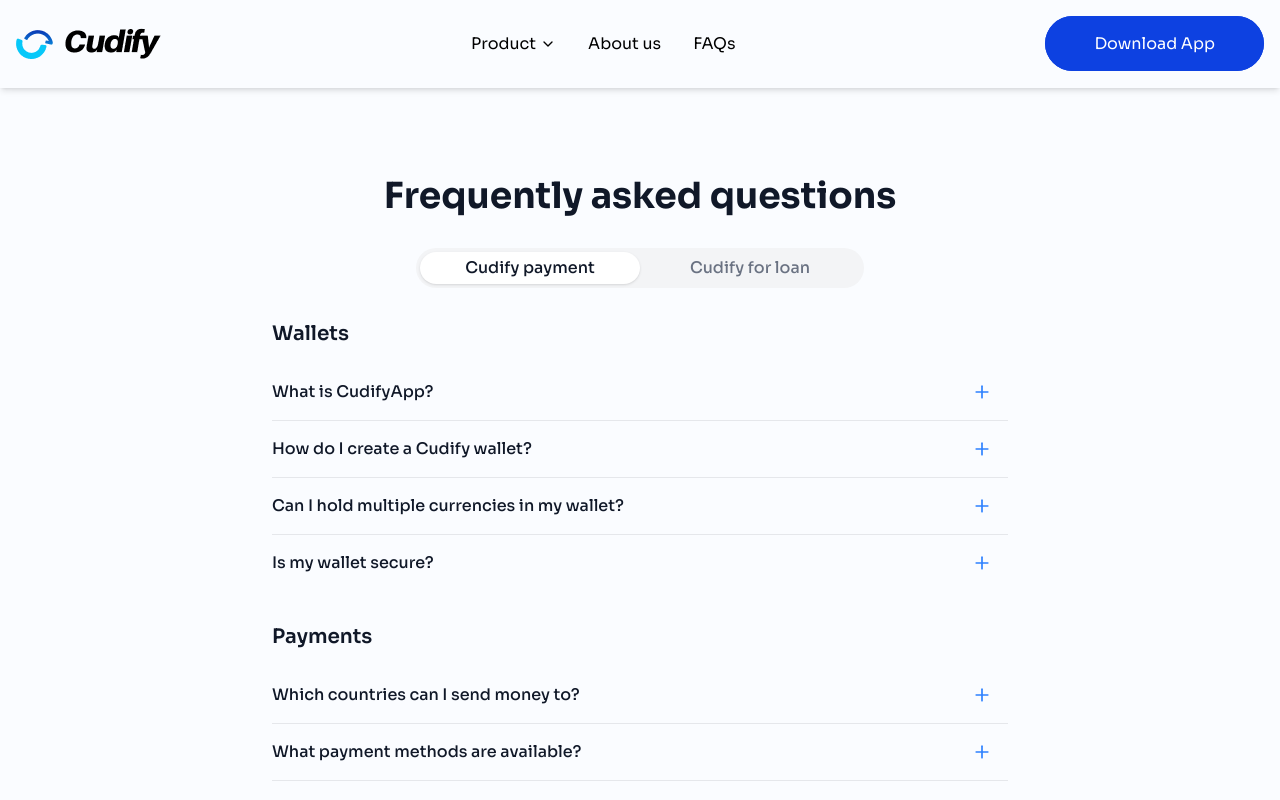
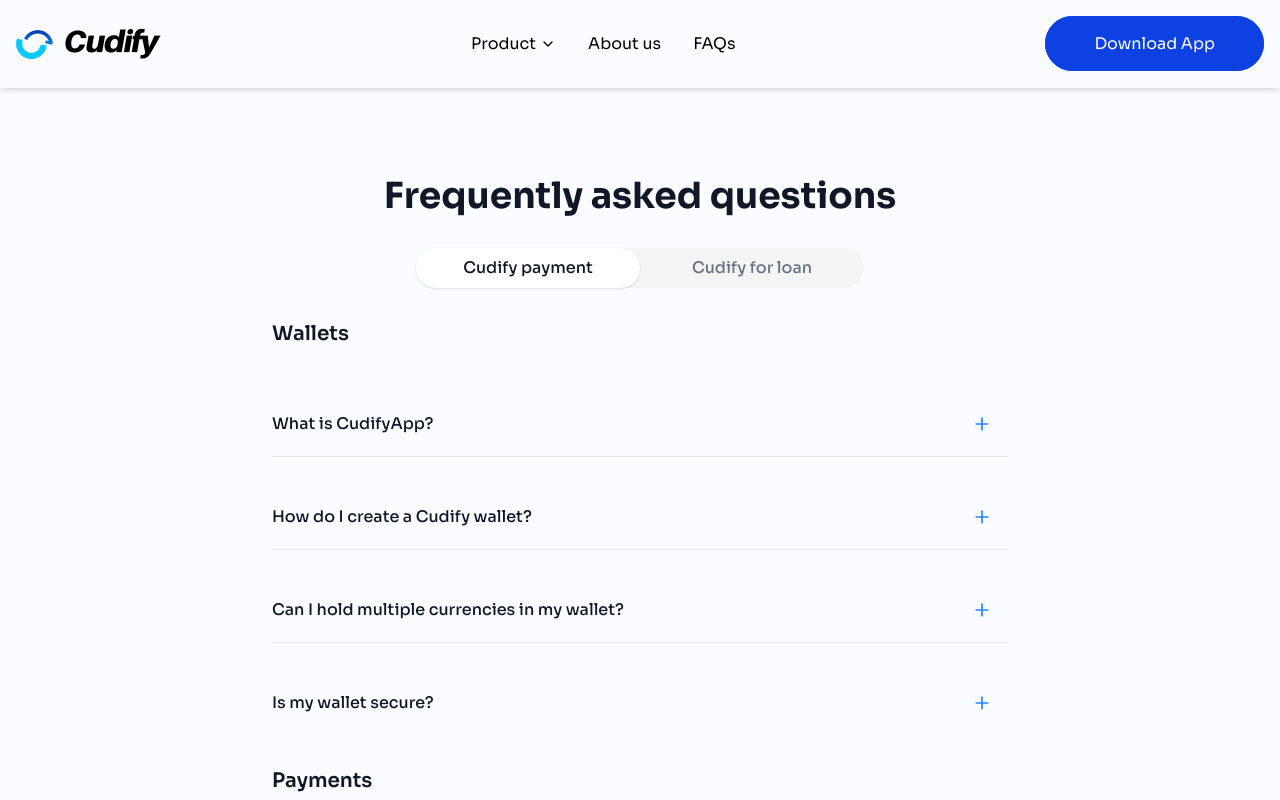
Before and after one commit to Joesef127/cudify, a React (Vite) app: page /faq in a window 1280 px wide. Shown: the top 800 px of the page. Built offline with nearby package versions, Linux system fonts and the light colour scheme.

Commit message:
chore: adjusted spacing in faq

```diff
--- a/index.html
+++ b/index.html
@@ -2,7 +2,7 @@
 <html lang="en">
   <head>
     <meta charset="UTF-8" />
-    <link rel="icon" type="image/svg+xml" href="/public/cudify_logo.png" />
+    <link rel="icon" type="image/svg+xml" href="/cudify_logo.png" />
     <meta name="viewport" content="width=device-width, initial-scale=1.0" />
     <title>Cudify</title>
   </head>
--- a/src/pages/FAQ.tsx
+++ b/src/pages/FAQ.tsx
@@ -38,7 +38,7 @@
               className="border-b border-gray-200 last:border-b-0"
             >
               <button
-                className="w-full py-3 sm:py-4 flex items-center justify-between text-left focus:outline-none hover:bg-gray-50 px-2 -mx-2 rounded"
+                className="w-full pt-12 pb-5 flex items-center justify-between text-left focus:outline-none hover:bg-gray-50 px-2 -mx-2 rounded"
                 onClick={() => toggleFAQ(tab, categoryIndex, itemIndex)}
               >
                 <span className="text-gray-900 font-medium text-sm sm:text-base pr-4">
@@ -78,10 +78,10 @@
 
         {/* Tabs */}
         <div className="w-full max-w-md mx-auto mb-6 sm:mb-8" data-aos="fade-left">
-          <div className="inline-flex h-9 sm:h-10 items-center justify-center rounded-full bg-gray-100 p-1 text-gray-500 w-full">
+          <div className="inline-flex h-9 sm:h-10 items-center justify-center rounded-full bg-gray-100 py-3 text-gray-500 w-full">
             <button
               onClick={() => setActiveTab("payment")}
-              className={`inline-flex items-center justify-center whitespace-nowrap rounded-full px-2 sm:px-3 py-1 text-sm sm:text-base font-medium transition-all w-1/2 ${
+              className={`inline-flex items-center justify-center whitespace-nowrap rounded-full px-2 sm:px-3 py-2 text-sm sm:text-base font-medium transition-all w-1/2 ${
                 activeTab === "payment"
                   ? "bg-white text-gray-900 shadow-sm"
                   : "text-gray-500 hover:text-gray-900"
@@ -91,7 +91,7 @@
             </button>
             <button
               onClick={() => setActiveTab("loan")}
-              className={`inline-flex items-center justify-center whitespace-nowrap rounded-full px-2 sm:px-3 py-1 text-sm sm:text-base font-medium transition-all w-1/2 ${
+              className={`inline-flex items-center justify-center whitespace-nowrap rounded-full px-2 sm:px-3 py-2 text-sm sm:text-base font-medium transition-all w-1/2 ${
                 activeTab === "loan"
                   ? "bg-white text-gray-900 shadow-sm"
                   : "text-gray-500 hover:text-gray-900"
```
